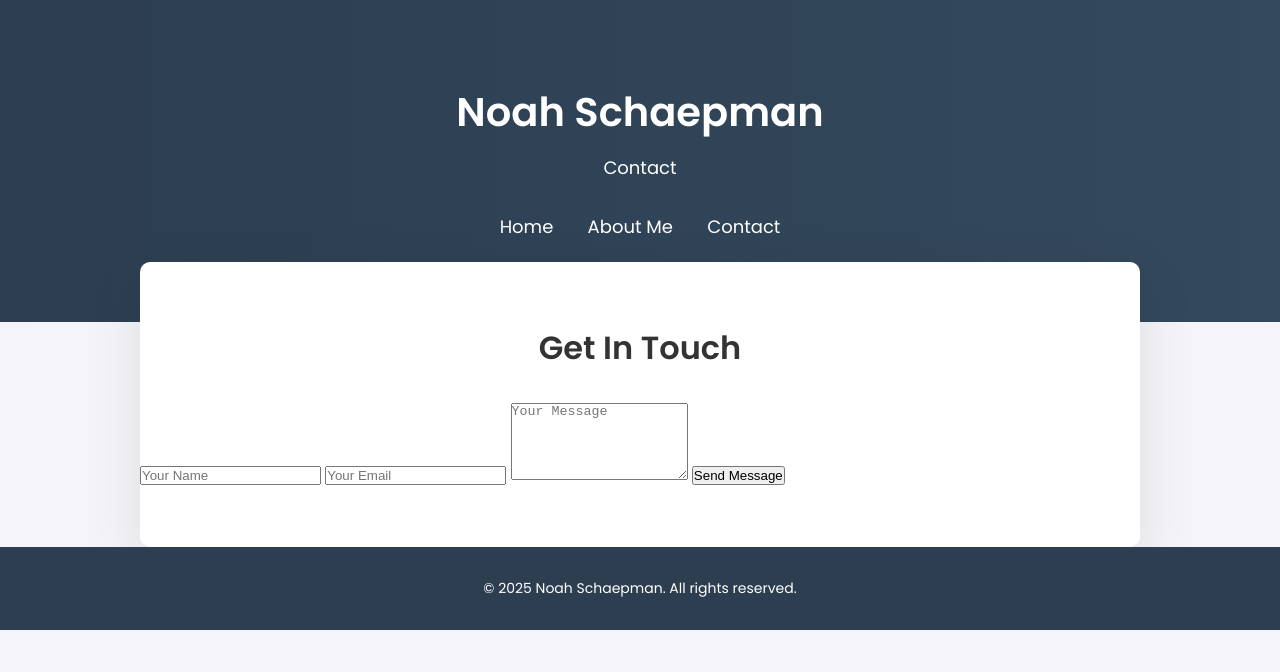
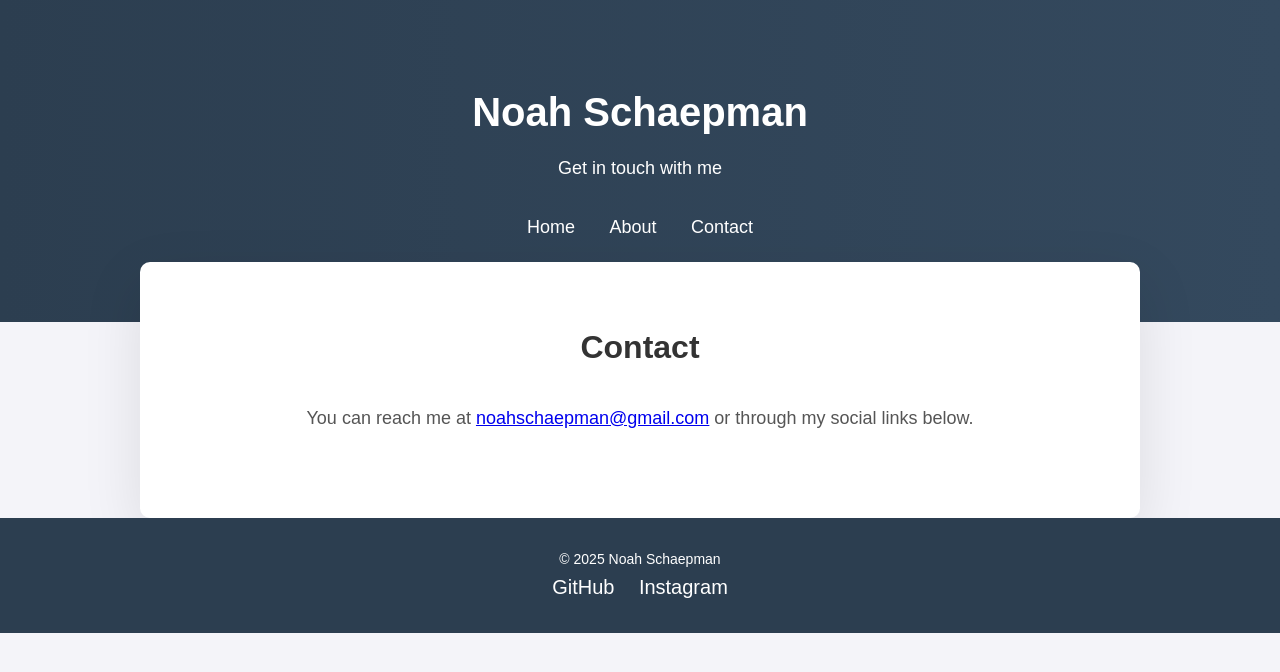
Before and after one commit to XtraSoulReaper/resume, a plain HTML site: page contact.html in a window 1280 px wide. Drawn offline with Linux system fonts and the light colour scheme.

Commit message:
Update contact.html

```diff
--- a/contact.html
+++ b/contact.html
@@ -3,35 +3,33 @@
 <head>
   <meta charset="UTF-8">
   <meta name="viewport" content="width=device-width, initial-scale=1.0">
-  <title>Noah Schaepman - Contact</title>
-  <link href="https://fonts.googleapis.com/css2?family=Poppins:wght@400;500;600&display=swap" rel="stylesheet">
+  <title>Contact - Noah Schaepman</title>
   <link rel="stylesheet" href="style.css">
 </head>
 <body>
   <header>
     <h1>Noah Schaepman</h1>
-    <p>Contact</p>
+    <p>Get in touch with me</p>
     <nav>
       <ul>
         <li><a href="index.html">Home</a></li>
-        <li><a href="about.html">About Me</a></li>
+        <li><a href="about.html">About</a></li>
         <li><a href="contact.html">Contact</a></li>
       </ul>
     </nav>
   </header>
 
-  <section id="contact">
-    <h2>Get In Touch</h2>
-    <form action="mailto:noahschaepman@gmail.com" method="post" enctype="text/plain">
-      <input type="text" name="name" placeholder="Your Name" required>
-      <input type="email" name="email" placeholder="Your Email" required>
-      <textarea name="message" rows="5" placeholder="Your Message" required></textarea>
-      <button type="submit">Send Message</button>
-    </form>
+  <section class="content">
+    <h2>Contact</h2>
+    <p>You can reach me at <a href="mailto:noahschaepman@gmail.com">noahschaepman@gmail.com</a> or through my social links below.</p>
   </section>
 
   <footer>
-    <p>&copy; 2025 Noah Schaepman. All rights reserved.</p>
+    <p>&copy; 2025 Noah Schaepman</p>
+    <div class="social-links">
+      <a href="#">GitHub</a>
+      <a href="#">Instagram</a>
+    </div>
   </footer>
 </body>
 </html>
```
